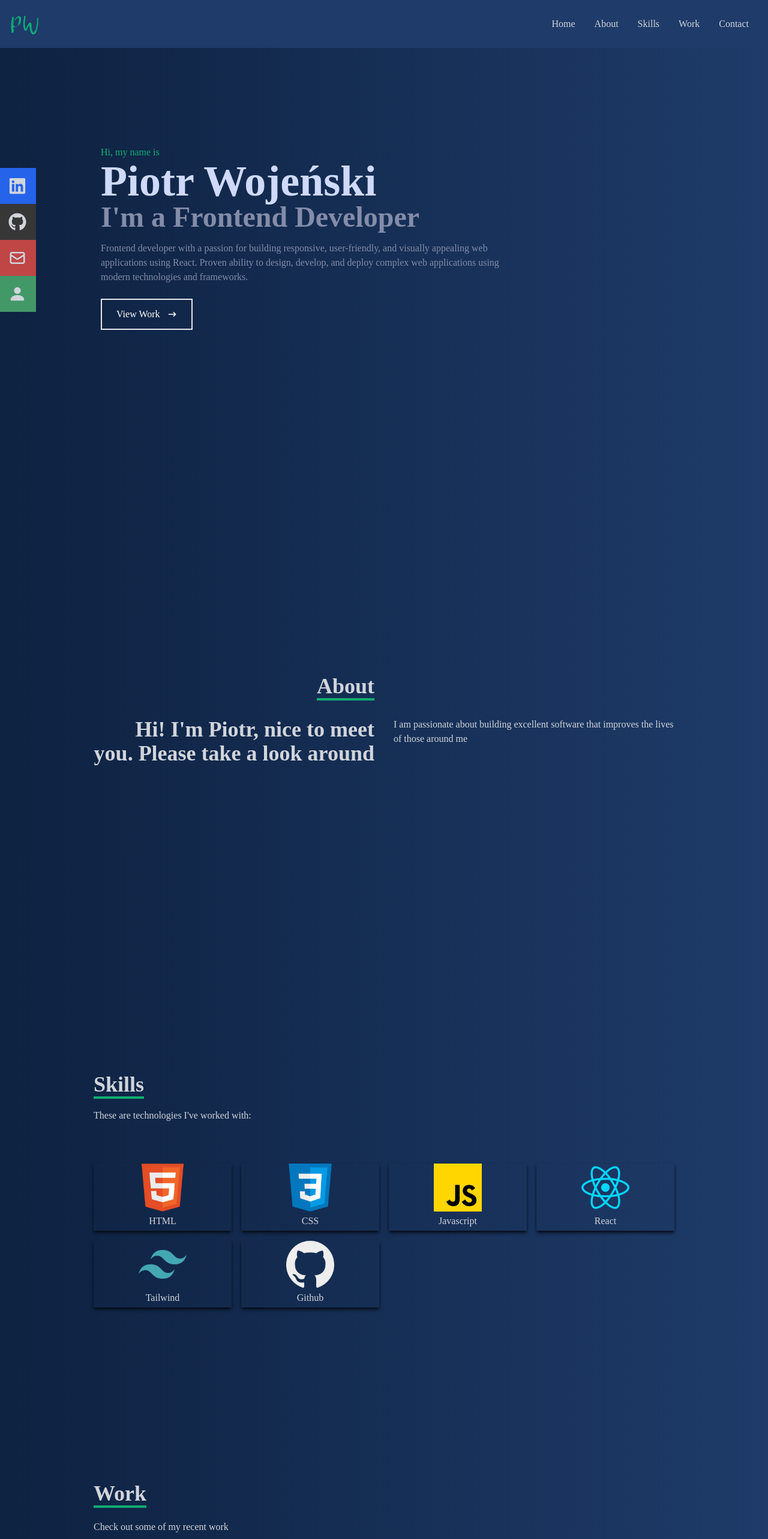
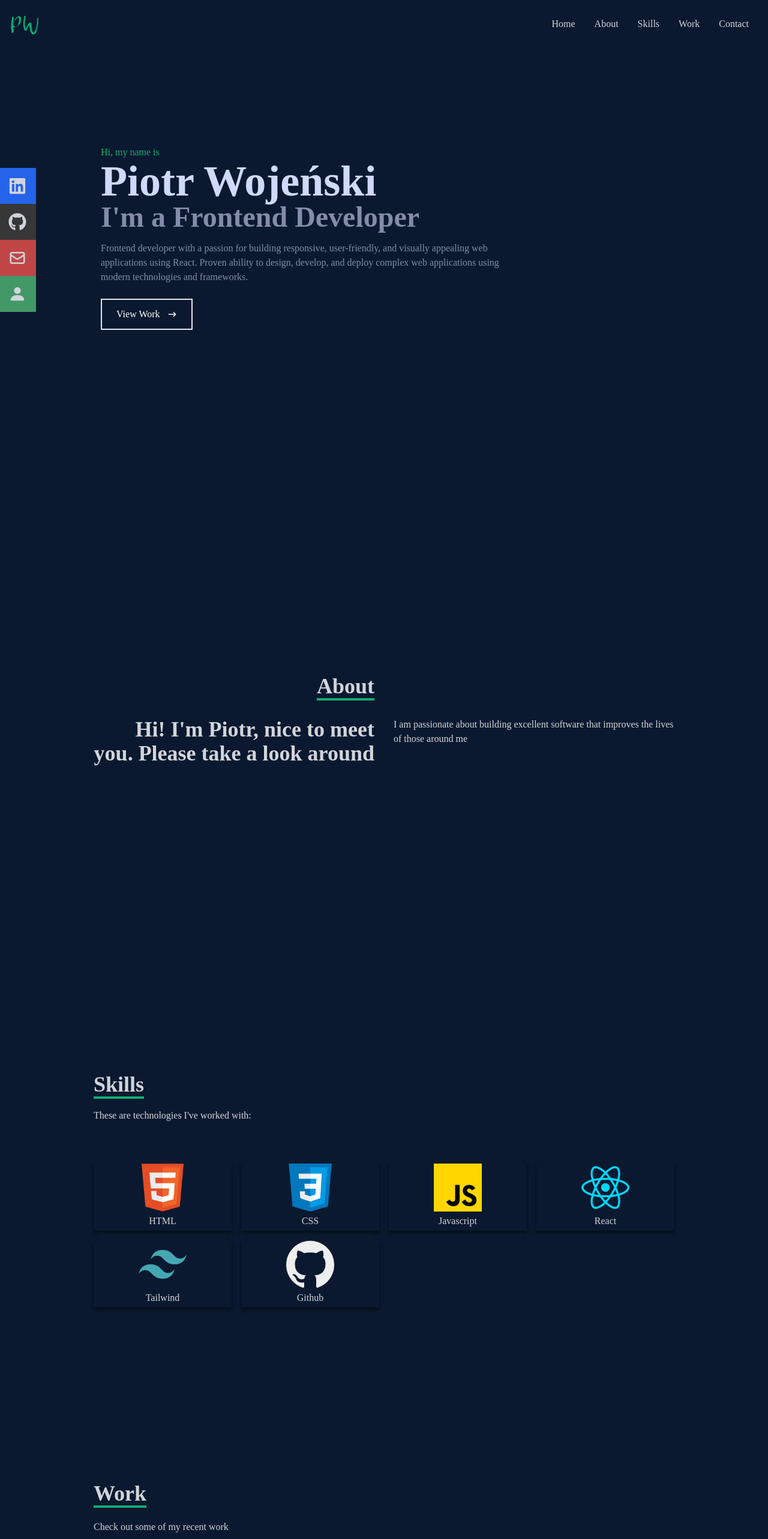
Before and after one commit to PiotrWojenski/my-portfolio, a React (Create React App) app: page / in a window 1280 px wide. Shown: the top 2566 px of the page at 60% size. Built offline with nearby package versions, Linux system fonts and the light colour scheme.

Commit message:
Update background colors and styles

```diff
--- a/src/components/About.jsx
+++ b/src/components/About.jsx
@@ -2,7 +2,7 @@ import React from 'react'
 
 const About = () => {
 	return (
-		<div name="about" className="w-full h-screen text-gray-300 bg-gradient-to-r from-[#0e2241] to-[#1e3b69]">
+		<div name="about" className="w-full h-screen text-gray-300 bg-[#0a192f]">
 			<div className="flex flex-col justify-center items-center w-full h-full">
 				<div className="max-w-[1000px] w-full px-4 grid grid-cols-2 gap-8">
 					<div className="sm:text-right pb-8 pl-4">
--- a/src/components/Contact.jsx
+++ b/src/components/Contact.jsx
@@ -1,7 +1,7 @@
 import React from 'react'
 
 const Contact = () => {
-	return <div>Contact</div>
+	return <div className="w-full h-screen bg-[#0a192f]">Contact</div>
 }
 
 export default Contact
--- a/src/components/Home.jsx
+++ b/src/components/Home.jsx
@@ -3,7 +3,7 @@ import { HiArrowNarrowRight } from 'react-icons/hi'
 
 const Home = () => {
 	return (
-		<div name="home" className="w-full h-screen bg-gradient-to-r from-[#0e2241] to-[#1e3b69]">
+		<div name="home" className="w-full h-screen bg-[#0a192f]">
 			{/*Container*/}
 			<div className="max-w-[1000px] mx-auto px-7 flex flex-col justify-center h-full">
 				<p className="text-[#11AD72]">Hi, my name is</p>
--- a/src/components/Navbar.jsx
+++ b/src/components/Navbar.jsx
@@ -9,7 +9,7 @@ const Navbar = () => {
 	const handleClick = () => setShowMenu(!showMenu)
 
 	return (
-		<div className="fixed w-full h-[80px] flex justify-between items-center px-4  text-gray-300 bg-[#1e3b69]">
+		<div className="fixed w-full h-[80px] flex justify-between items-center px-4  text-gray-300 bg-[#0a192f]">
 			<img src={Logo} alt="Logo" style={{ width: '50px' }} />
 
 			{/* menu*/}
--- a/src/components/Skills.jsx
+++ b/src/components/Skills.jsx
@@ -8,7 +8,7 @@ import github from '../assets/github.png'
 
 const Skills = () => {
 	return (
-		<div name="skills" className="w-full h-screen bg-gradient-to-r from-[#0e2241] to-[#1e3b69] text-gray-300">
+		<div name="skills" className="w-full h-screen bg-[#0a192f] text-gray-300">
 			{/*Container*/}
 			<div className="max-w-[1000px] mx-auto p-4 flex flex-col justify-center w-full h-full">
 				<div className="mb-4">
--- a/src/components/Work.jsx
+++ b/src/components/Work.jsx
@@ -3,7 +3,7 @@ import workProject from '../assets/workProject.png'
 
 const Work = () => {
 	return (
-		<div name="work" className="w-full md:h-screen bg-gradient-to-r from-[#0e2241] to-[#1e3b69] text-gray-300 ">
+		<div name="work" className="w-full md:h-screen bg-gradient-to-r bg-[#0a192f] text-gray-300 ">
 			<div className="max-w-[1000px] mx-auto p-4 flex flex-col justify-center w-full h-full ">
 				<div className="pb-8">
 					<p className="text-4xl font-bold inline border-b-4 text-gray-300 border-[#11AD72]">Work</p>
```
